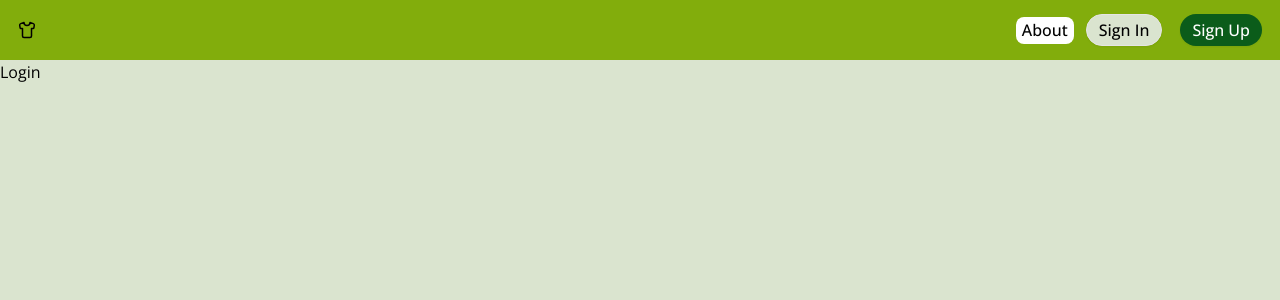
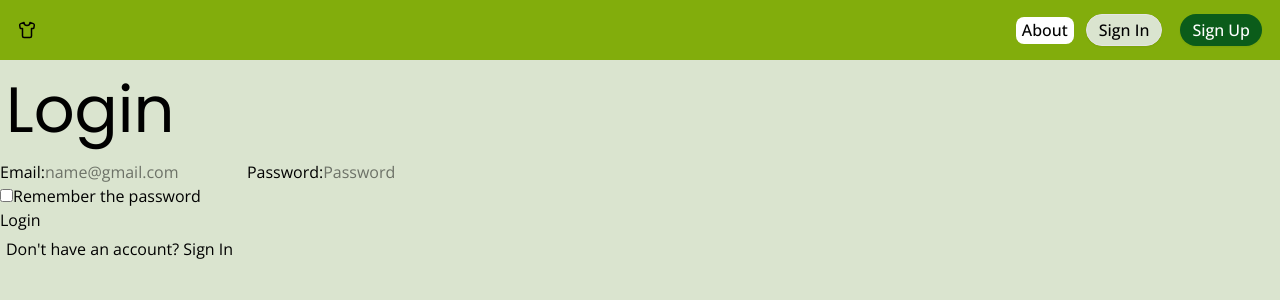
Before and after one commit to vakulenko10/fitApp-frontend, a React (Vite) app: page /login in a window 1280 px wide. Shown: the top 300 px of the page. Built offline with nearby package versions, Linux system fonts and the light colour scheme.

Commit message:
add new elements in Login and Signup

```diff
--- a/src/pages/Login.jsx
+++ b/src/pages/Login.jsx
@@ -1,9 +1,40 @@
-import React from 'react'
+
+import React from "react"
+import { useNavigate } from "react-router-dom";
+import { useState } from "react";
 
 const Login = () => {
+  const [showNameField, setShowNameField] = useState(false);
+  const navigate = useNavigate();
+
+  const handleSignInClick = () => {
+    navigate("/signup");
+  };
+
   return (
-    <div>Login</div>
-  )
-}
+    <>
+      <h1>Login</h1>
+      <div className="form">
+        <label>Email:</label>
+        <input type="text" placeholder="name@gmail.com" />
+        <label>Password:</label>
+        <input type="password" placeholder="Password" />
+      </div>
+      <div>
+        <div>
+          <input type="checkbox" />
+          <label>Remember the password</label>
+        </div>
+        <button className="button">Login</button>
+        <p>
+          Don't have an account?{" "}
+          <button onClick={handleSignInClick} className="button">
+            Sign In
+          </button>
+        </p>
+      </div>
+    </>
+  );
+};
 
-export default Login
+export default Login;
--- a/src/pages/Signup.jsx
+++ b/src/pages/Signup.jsx
@@ -1,9 +1,28 @@
-import React from 'react'
+import React from "react";
+import { useNavigate } from "react-router-dom";
+import { useState } from "react";
 
 const Signup = () => {
   return (
-    <div>Signup</div>
-  )
-}
+    <>
+      <h1>Sign in</h1>
+      <div className="form">
+        <label>Name</label>
+        <input type="text" placeholder="Enter your name" />
+        <label>Email:</label>
+        <input type="text" placeholder="name@gmail.com" />
+        <label>Password:</label>
+        <input type="password" placeholder="Password" />
+      </div>
+      <div>
+        <div>
+          <input type="checkbox" />
+          <label>Remember the password</label>
+        </div>
+        <button className="button">Login</button>
+      </div>
+    </>
+  );
+};
 
-export default Signup
+export default Signup;
```
